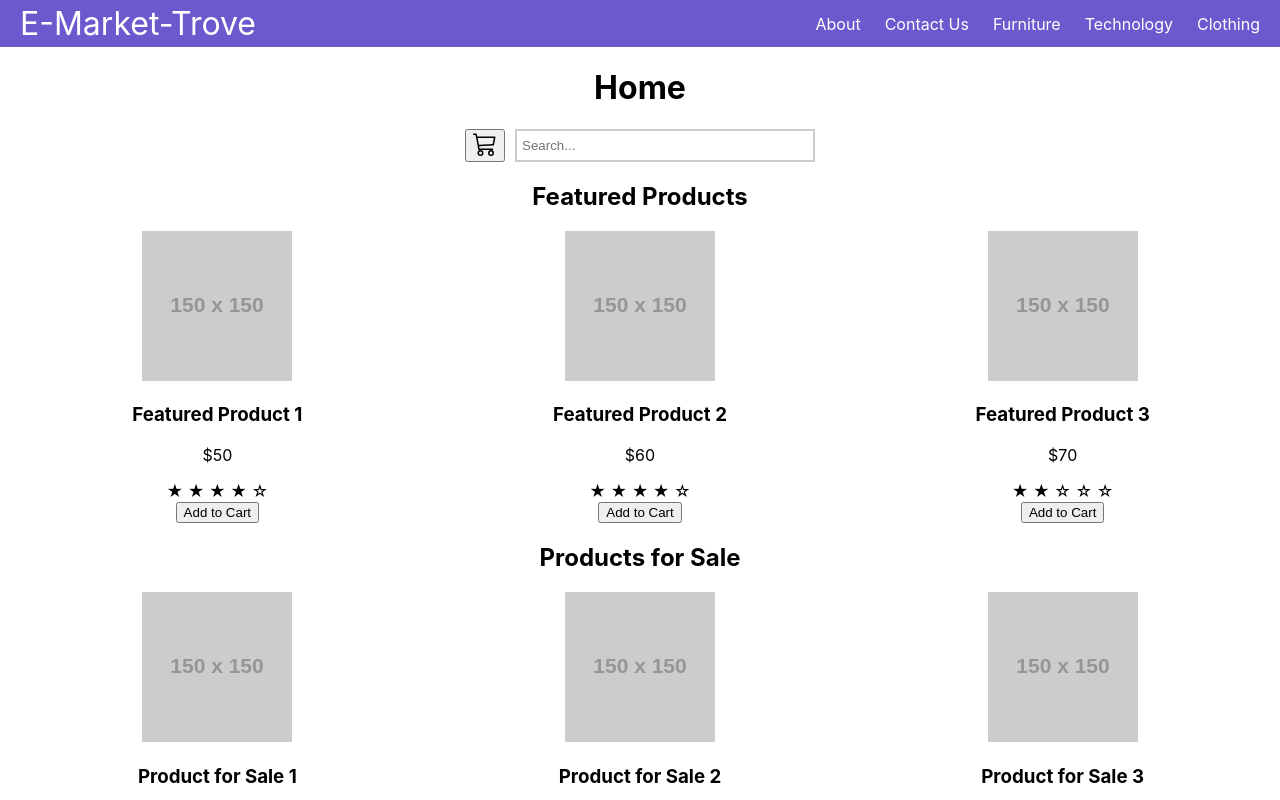
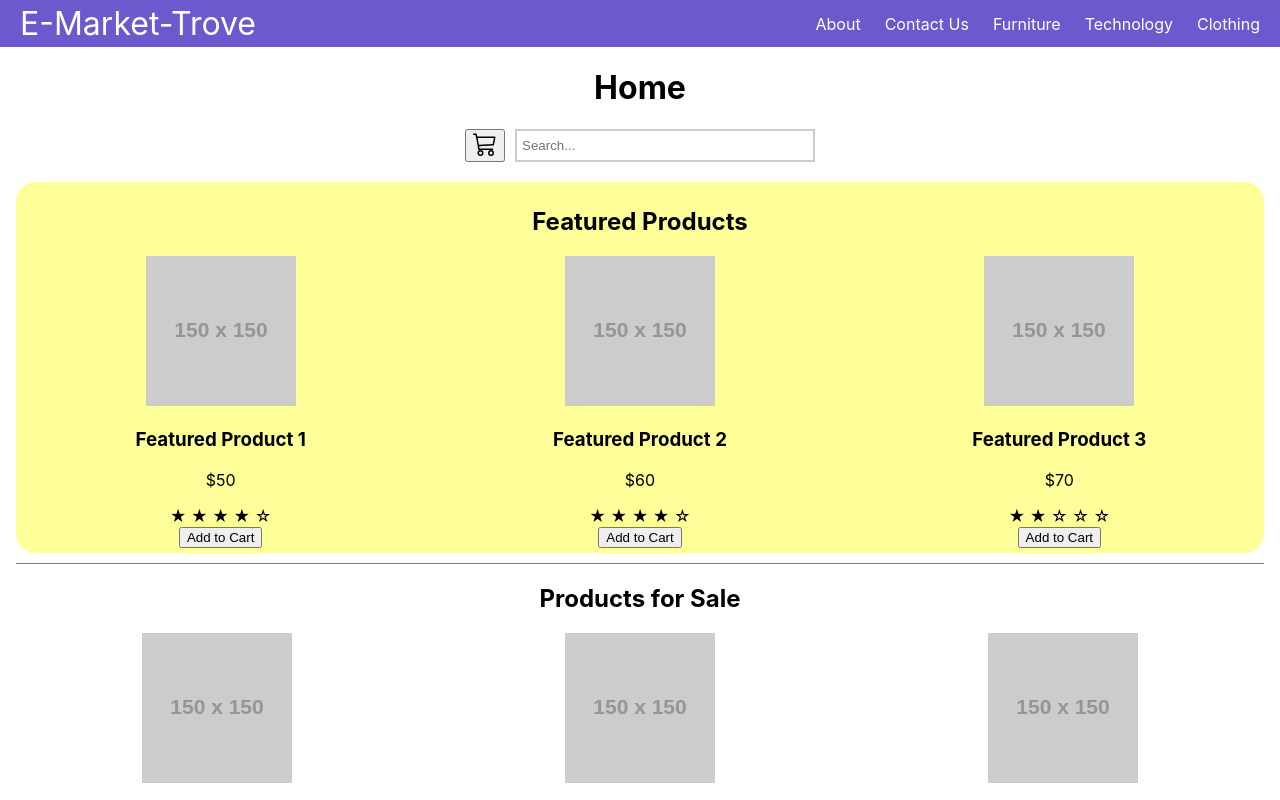
Before and after one commit to agrnerd17/E-Market-Trove, a React (Create React App) app in the folder e-market-trove/: page / in a window 1280 px wide. Shown: the top 800 px of the page. Built offline with nearby package versions, Linux system fonts and the light colour scheme.

Commit message:
pushed back files from revert

```diff
--- a/e-market-trove/src/pages/contact.js
+++ b/e-market-trove/src/pages/contact.js
@@ -42,7 +42,7 @@ function ContactForm() {
     <form onSubmit={handleSubmit} style={{ maxWidth: '400px', margin: 'auto' }}>
       <input type="text" name="name" placeholder="Name" value={formData.name} onChange={handleChange} style={inputStyle} />
       <input type="email" name="email" placeholder="Email" value={formData.email} onChange={handleChange} style={inputStyle} />
-      <textarea name="message" placeholder="Message" value={formData.message} onChange={handleChange} style={{ ...inputStyle, height: '100px' }} />
+      <textarea name="message" placeholder="Message" value={formData.message} onChange={handleChange} style={{ ...inputStyle, height: '200px' }} />
       <button type="submit" style={buttonStyle}>Submit</button>
     </form>
   );
--- a/e-market-trove/src/pages/home.js
+++ b/e-market-trove/src/pages/home.js
@@ -116,10 +116,15 @@ const Home = () => {
                 <ProductList products={filteredProducts} showNamesOnly={showNamesOnly} /> {/* display filtered products after search */}
             </header> {/* Class containing GUI components */}
             <main className="main-content">
+            <div style={{ marginBottom: '20px' }}></div> {/* spacer with margin */}
                 <section className="featured-products">
+                <div style={{ backgroundColor: 'rgb(255, 255, 153)', padding: '5px', borderRadius: '20px' }}> {/* yellow highlight */}
                     <h2>Featured Products</h2>
                     <ProductList products={featuredProducts} showNamesOnly={false} /> {/* always show full details for featured products */}
+                    </div>
                 </section>
+                <div style={{ marginBottom: '10px' }}></div>
+                <div style={{ backgroundColor: 'gray', padding: '.5px' }}></div> {/* divider between featured and regular products*/}
                 <section className="products-for-sale">
                     <h2>Products for Sale</h2>
                     <ProductList products={productsForSale} showNamesOnly={false} /> {/* always show full details for products for sale */}
```
